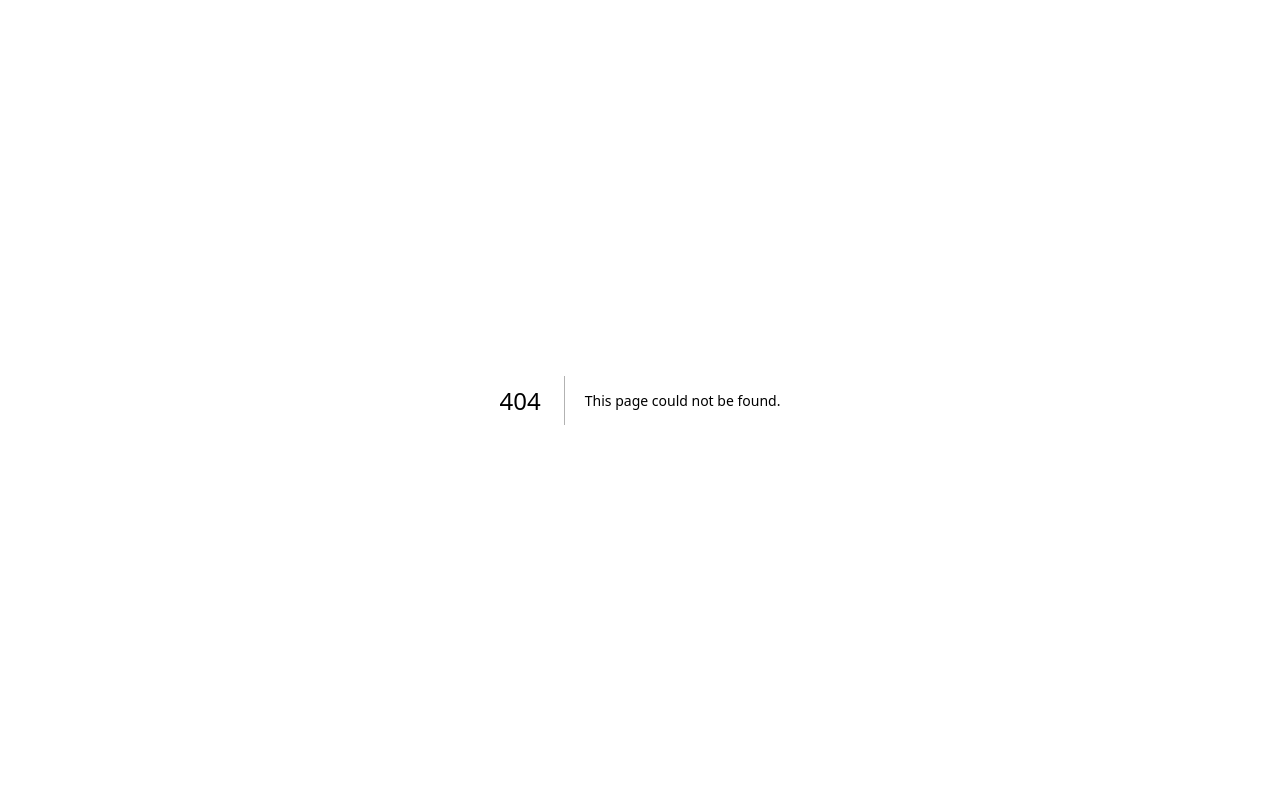
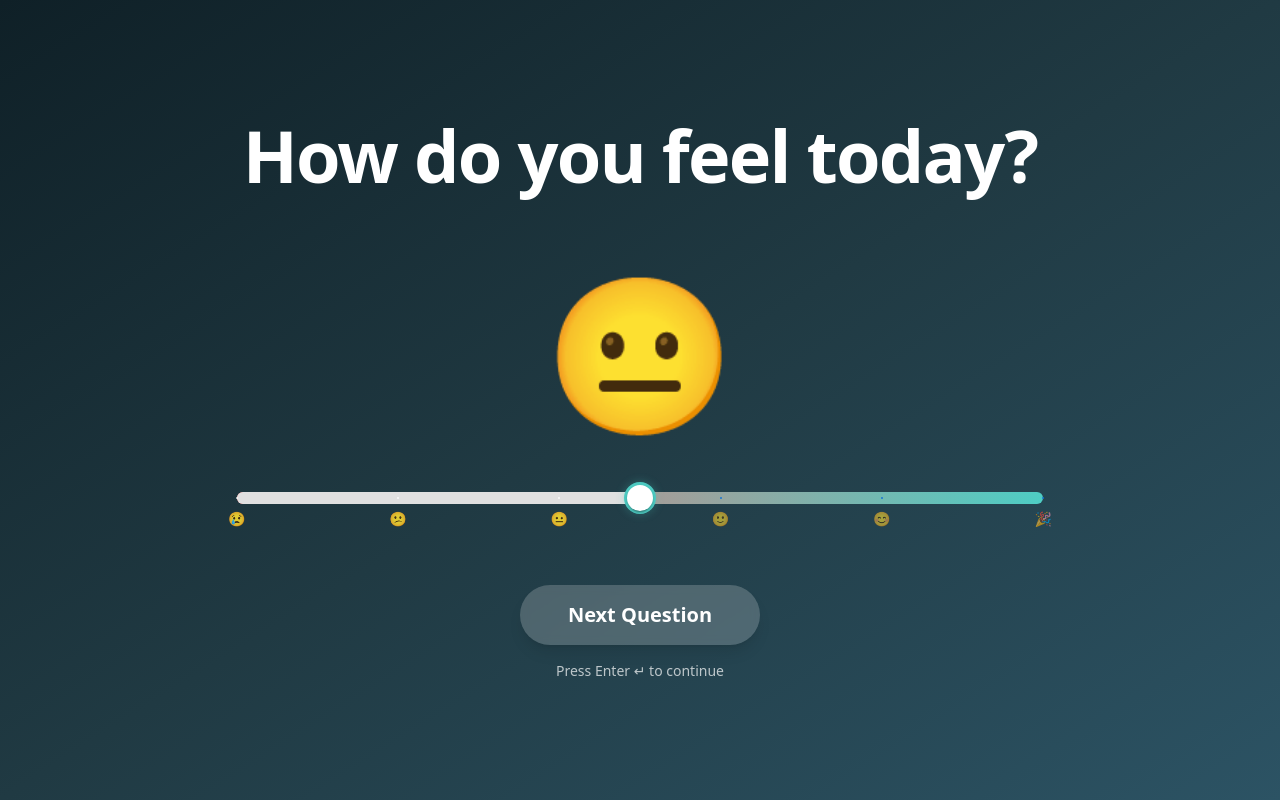
Before and after one commit to enxilium/proportion, a Next.js app in the folder front-end/: page /polling in a window 1280 px wide. Before the commit this address had no page. Built offline with nearby package versions, Linux system fonts and the light colour scheme.

Commit message:
add polling

```diff
--- a/front-end/package.json
+++ b/front-end/package.json
@@ -13,7 +13,10 @@
     "@eslint/config-array": "^0.18.0",
     "framer-motion": "^11.18.1",
     "mongodb": "^6.12.0",
-    "next": "15.1.5",
+    "@emotion/react": "^11.14.0",
+    "@emotion/styled": "^11.14.0",
+    "@mui/material": "^6.4.0",
+    "next": "^15.1.5",
     "react": "^19.0.0",
     "react-dom": "^19.0.0"
   },
--- /dev/null
+++ b/front-end/src/app/polling/page.tsx
@@ -0,0 +1,193 @@
+'use client';
+
+import { useState, useEffect } from 'react';
+import { motion, AnimatePresence } from 'framer-motion';
+import Slider from '@mui/material/Slider';
+import { styled } from '@mui/material/styles';
+import { useRouter } from 'next/navigation';
+
+const questions = [
+  {
+    id: 1,
+    question: "How do you feel today?",
+    type: "slider"
+  },
+  {
+    id: 2,
+    question: "How well was your time spent today?",
+    type: "slider"
+  },
+  {
+    id: 3,
+    question: "Daily Journal Entry",
+    type: "journal"
+  }
+];
+
+const emojis = ['😢', '😕', '😐', '🙂', '😊'];
+
+const StyledSlider = styled(Slider)({
+  width: '90%',
+  height: 12,
+  '& .MuiSlider-rail': {
+    background: 'linear-gradient(90deg, #FF6B6B 0%, #4ECDC4 100%)',
+    opacity: 1,
+  },
+  '& .MuiSlider-track': {
+    border: 'none',
+    background: 'linear-gradient(270deg, transparent 0%, #E0E0E0 0%)',
+    opacity: 1,
+  },
+  '& .MuiSlider-thumb': {
+    height: 32,
+    width: 32,
+    backgroundColor: '#fff',
+    border: '3px solid #4ECDC4',
+    boxShadow: '0 0 10px rgba(78, 205, 196, 0.3)',
+    '&:focus, &:hover, &.Mui-active, &.Mui-focusVisible': {
+      boxShadow: '0 0 15px rgba(78, 205, 196, 0.5)',
+    },
+  },
+});
+
+const PollingPage = () => {
+  const router = useRouter();
+  const [currentQuestion, setCurrentQuestion] = useState(0);
+  const [sliderValue, setSliderValue] = useState(50);
+  const [currentEmojiIndex, setCurrentEmojiIndex] = useState(2);
+  const [journalEntry, setJournalEntry] = useState('');
+
+  const getEmojiForValue = (value: number) => {
+    if (value <= 20) return 0;
+    if (value <= 40) return 1;
+    if (value <= 60) return 2;
+    if (value <= 80) return 3;
+    return 4;
+  };
+
+  const handleSliderChange = (event: Event, newValue: number | number[]) => {
+    setSliderValue(newValue as number);
+    requestAnimationFrame(() => {
+      const newEmojiIndex = getEmojiForValue(newValue as number);
+      if (newEmojiIndex !== currentEmojiIndex) {
+        setCurrentEmojiIndex(newEmojiIndex);
+      }
+    });
+  };
+
+  const handleNext = () => {
+    if (currentQuestion < questions.length - 1) {
+      setCurrentQuestion(prev => prev + 1);
+      setSliderValue(50);
+    }
+  };
+
+  useEffect(() => {
+    const handleKeyPress = (event: KeyboardEvent) => {
+      if (currentQuestion < questions.length - 1) {
+        if (event.key === 'Enter' && !event.shiftKey) {
+          handleNext();
+        }
+      } else if (event.key === 'Enter' && event.shiftKey) {
+        router.push('/');
+      }
+    };
+
+    window.addEventListener('keypress', handleKeyPress);
+    return () => window.removeEventListener('keypress', handleKeyPress);
+  }, [currentQuestion, router]);
+
+  return (
+    <div className="min-h-screen flex flex-col items-center justify-center bg-gradient-to-br from-[#0F2027] via-[#203A43] to-[#2C5364] p-4">
+      <AnimatePresence mode="wait">
+        <motion.div
+          key={currentQuestion}
+          initial={{ opacity: 0, y: 30 }}
+          animate={{ opacity: 1, y: 0 }}
+          exit={{ opacity: 0, y: -30 }}
+          transition={{ duration: 0.7, ease: "easeOut" }}
+          className="w-full max-w-4xl flex flex-col items-center gap-12"
+        >
+          <h1 className="text-5xl md:text-7xl font-bold text-center text-white mb-12 tracking-tight">
+            {questions[currentQuestion].question}
+          </h1>
+
+          {questions[currentQuestion].type === 'slider' && (
+            <div className="w-full flex flex-col items-center gap-8">
+              <motion.div
+                key={currentEmojiIndex}
+                initial={{ scale: 0.5, rotate: -10 }}
+                animate={{ scale: 1.2, rotate: 0 }}
+                transition={{ type: "spring", stiffness: 200 }}
+                className="text-8xl md:text-9xl mb-8"
+              >
+                {emojis[currentEmojiIndex]}
+              </motion.div>
+
+              <StyledSlider
+                value={sliderValue}
+                onChange={handleSliderChange}
+                aria-label="Response"
+                valueLabelDisplay="auto"
+                marks={[
+                  { value: 0, label: '😢' },
+                  { value: 20, label: '😕' },
+                  { value: 40, label: '😐' },
+                  { value: 60, label: '🙂' },
+                  { value: 80, label: '😊' },
+                  { value: 100, label: '🎉'}
+                ]}
+              />
+            </div>
+          )}
+
+          {questions[currentQuestion].type === 'journal' && (
+            <div className="w-full flex flex-col items-center gap-4">
+              <textarea
+                value={journalEntry}
+                onChange={(e) => setJournalEntry(e.target.value)}
+                className="w-full h-64 p-6 rounded-2xl border-2 border-white/30 bg-white/10 backdrop-blur-lg
+                focus:border-white/50 focus:ring-2 focus:ring-white/20 resize-none text-white text-xl
+                placeholder:text-white/50"
+                placeholder="Write your thoughts here..."
+              />
+              <div className="flex flex-col items-center gap-2">
+                <motion.button
+                  whileHover={{ scale: 1.05, backgroundColor: '#4ECDC4' }}
+                  whileTap={{ scale: 0.95 }}
+                  className="px-12 py-4 bg-white/20 backdrop-blur-sm text-white rounded-full
+                  font-semibold text-xl shadow-lg hover:bg-white/30 transition-all duration-300"
+                  onClick={() => router.push('/')}
+                >
+                  Submit Journal
+                </motion.button>
+                <span className="text-white/70 text-sm mt-2">
+                  Press Shift + Enter ⇧↵ to submit
+                </span>
+              </div>
+            </div>
+          )}
+
+          {currentQuestion < questions.length - 1 && (
+            <div className="flex flex-col items-center gap-2">
+              <motion.button
+                whileHover={{ scale: 1.05, backgroundColor: '#4ECDC4' }}
+                whileTap={{ scale: 0.95 }}
+                className="px-12 py-4 bg-white/20 backdrop-blur-sm text-white rounded-full
+                font-semibold text-xl shadow-lg hover:bg-white/30 transition-all duration-300"
+                onClick={handleNext}
+              >
+                Next Question
+              </motion.button>
+              <span className="text-white/70 text-sm mt-2">
+                Press Enter ↵ to continue
+              </span>
+            </div>
+          )}
+        </motion.div>
+      </AnimatePresence>
+    </div>
+  );
+};
+
+export default PollingPage;
```
Also changed, not shown: 1 other file (tests, documents, lock files or other folders).
